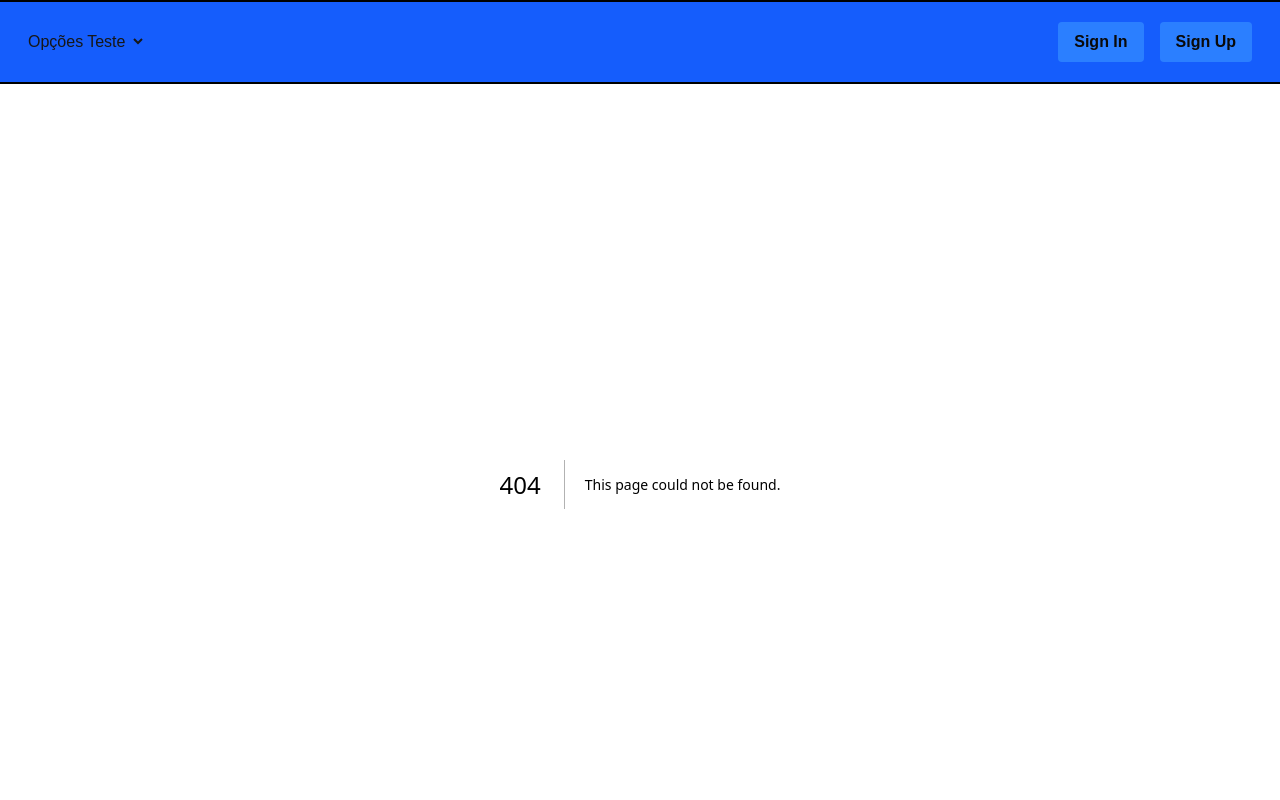
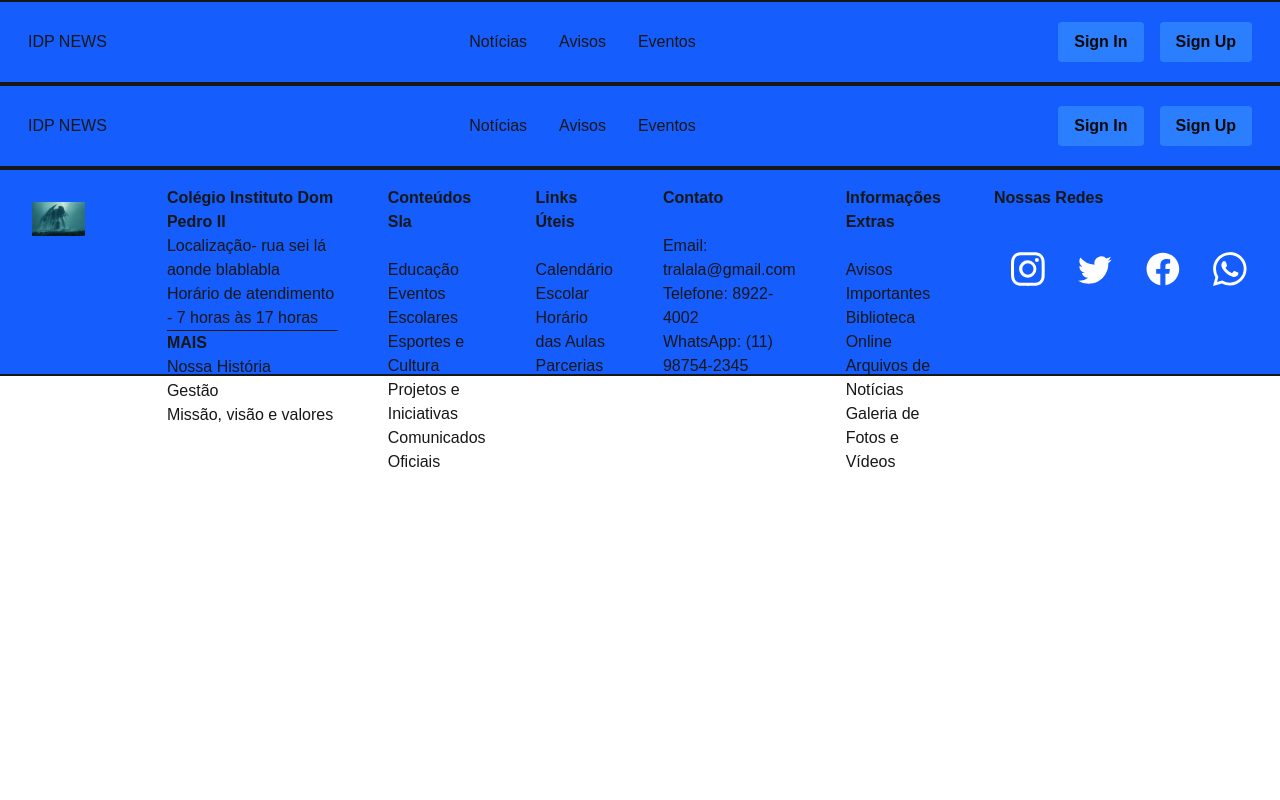
Before and after one commit to Vini-Nice/IDP, a Next.js app in the folder idp/: page /avisos in a window 1280 px wide. Before the commit this address had no page. Shown: the top 800 px of the page. Built offline with nearby package versions, Linux system fonts and the light colour scheme.

Commit message:
Página de avisos iniciada - 14:42h - 26/05/2025

```diff
--- /dev/null
+++ b/idp/src/app/avisos/page.jsx
@@ -0,0 +1,10 @@
+import Header from "../components/Header/Header"
+
+
+export default function Avisos(){
+    return(
+        <>
+        <Header></Header>
+        </>
+    )
+}
--- a/idp/src/app/components/Header/Header.jsx
+++ b/idp/src/app/components/Header/Header.jsx
@@ -3,13 +3,18 @@
         <>
             <nav className="bg-blue-600 border-t-2 border-b-2">
                 <div className="flex justify-between items-center py-5 px-7 ">
-                    <form className="text-neutral-900" action="">
-                        <label htmlFor="">Opções</label>
-                        <select name="" id="">
-                            <option value="">Teste</option>
-                            <option value="">Tste 2</option>
-                        </select>
-                    </form>
+
+                    <div>
+                        <h2>IDP NEWS</h2>
+                    </div>
+
+                    <div>
+                        <ul className="flex gap-8">
+                            <li><a href="">Notícias</a></li>
+                            <li><a href="../avisos">Avisos</a></li>
+                            <li><a href="">Eventos</a></li>
+                        </ul>
+                    </div>
                     {/* <img src="" alt="" /> */}
                     <ul className="flex gap-4">
 
```
